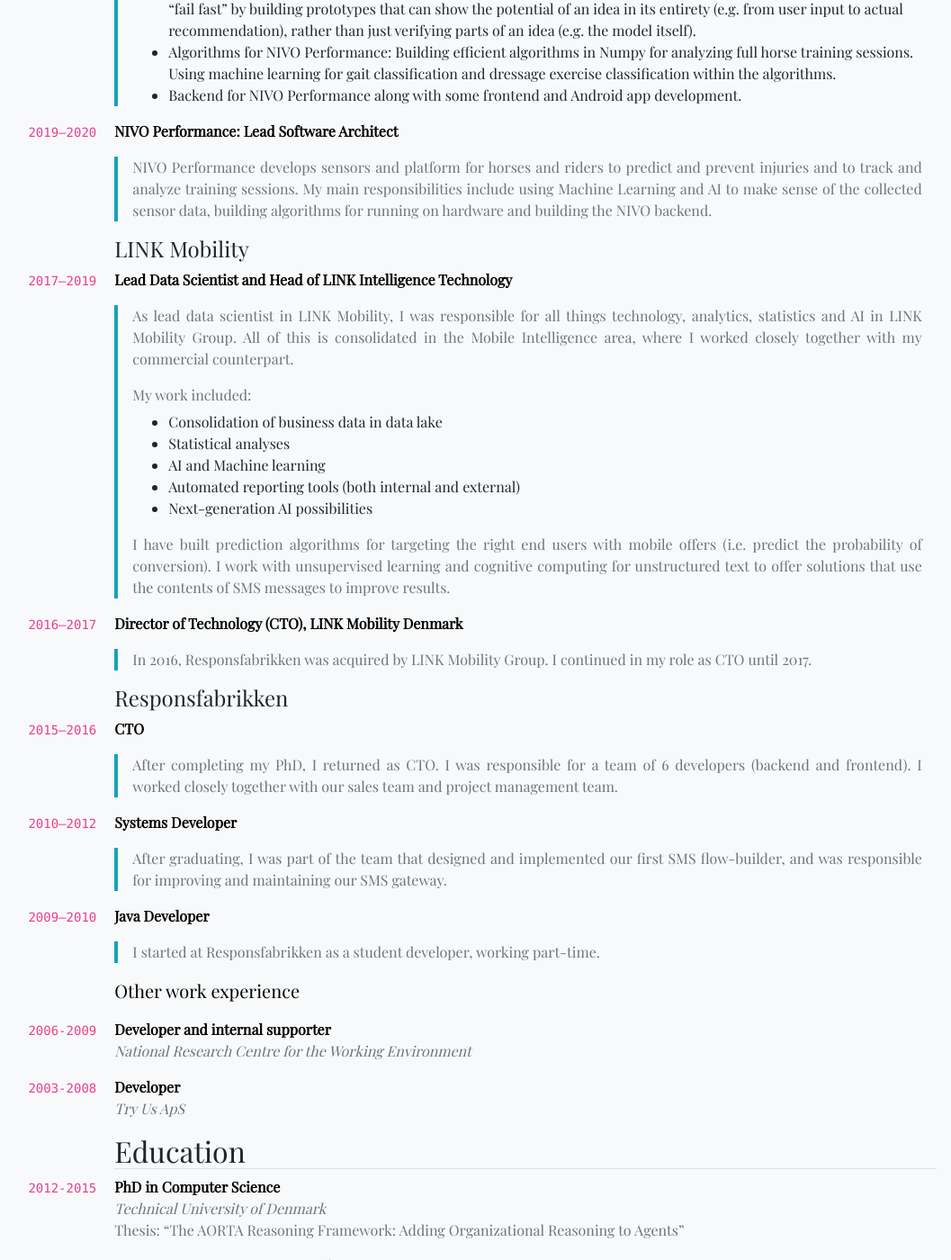
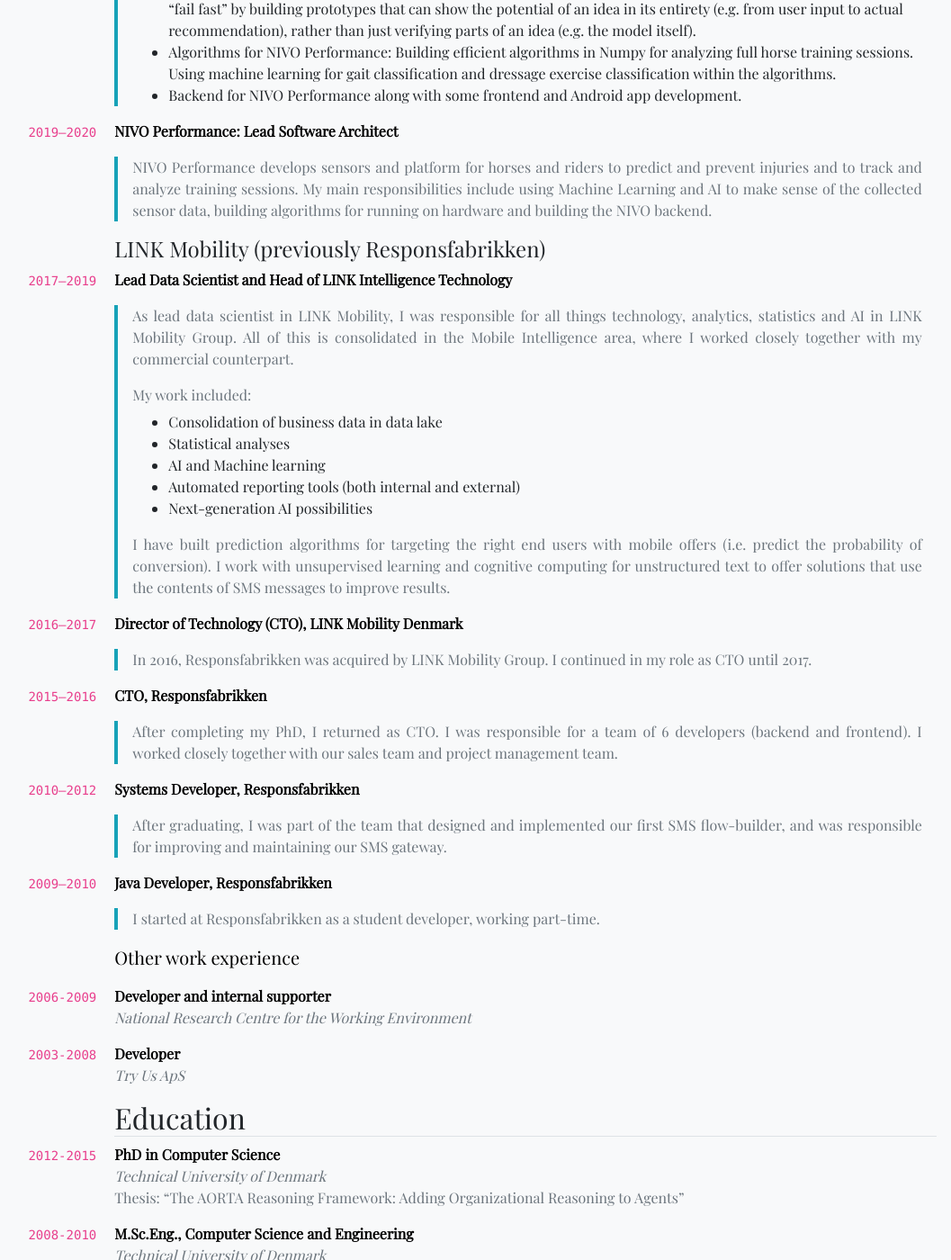
Before and after one commit to andreasschmidtjensen/andreasschmidtjensen.github.io, a Jekyll site: the page built from cv.md, in a window 1280 px wide and 1400 px high, scrolled down 1333 px. Shown: the whole window at 90% size, without its empty margins (56-1113 px from the left). Built offline with Jekyll 4.4.1, drawn with Linux system fonts in a browser that asks for light colours; nearby versions of some CDN libraries.

Commit message:
Update cv.md

```diff
--- a/cv.md
+++ b/cv.md
@@ -61,7 +61,7 @@
 > NIVO Performance develops sensors and platform for horses and riders to predict and prevent injuries and to track and analyze training sessions.
 > My main responsibilities include using Machine Learning and AI to make sense of the collected sensor data, building algorithms for running on hardware and building the NIVO  backend.
 
-#### LINK Mobility
+#### LINK Mobility (previously Responsfabrikken)
 
 `2017—2019`
 **Lead Data Scientist and Head of LINK Intelligence Technology**
@@ -80,18 +80,16 @@
 **Director of Technology (CTO), LINK Mobility Denmark**
 > In 2016, Responsfabrikken was acquired by LINK Mobility Group. I continued in my role as CTO until 2017.
 
-#### Responsfabrikken
-
 `2015—2016`
-**CTO**
+**CTO, Responsfabrikken**
 > After completing my PhD, I returned as CTO. I was responsible for a team of 6 developers (backend and frontend). I worked closely together with our sales team and project management team.
 
 `2010—2012`
-**Systems Developer**
+**Systems Developer, Responsfabrikken**
 > After graduating, I was part of the team that designed and implemented our first SMS flow-builder, and was responsible for improving and maintaining our SMS gateway.
 
 `2009—2010`
-**Java Developer**
+**Java Developer, Responsfabrikken**
 > I started at Responsfabrikken as a student developer, working part-time.
 
 <p class="lead">Other work experience</p>
```
